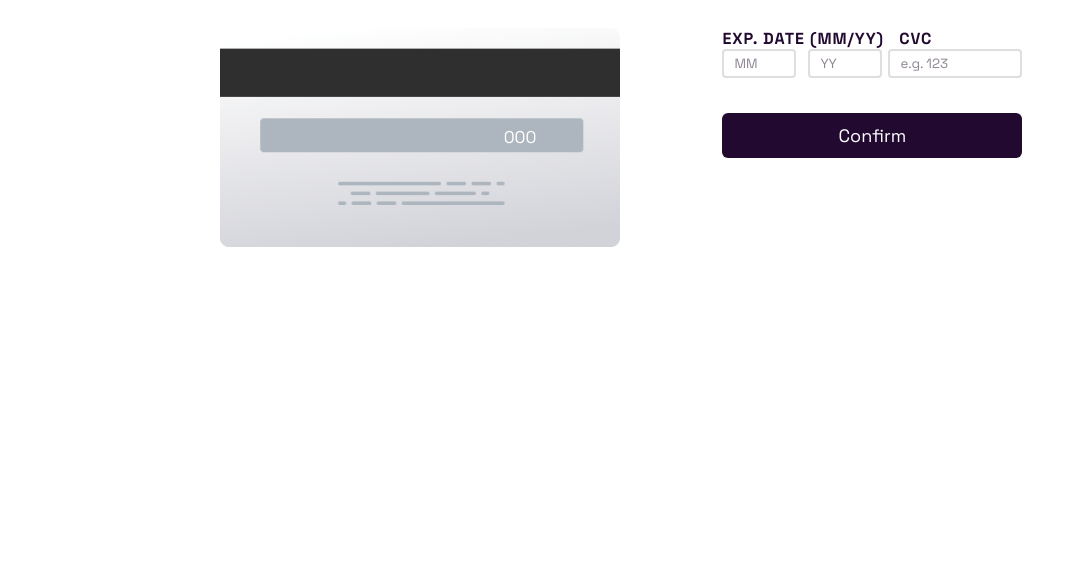
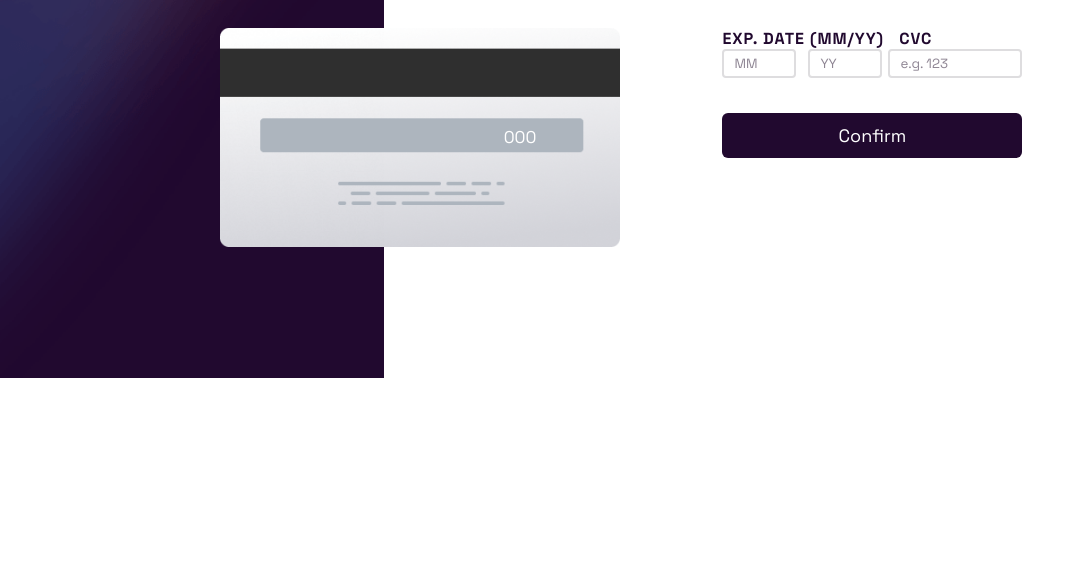
Before and after one commit to joritodev/Interactive-Card-Details-Form-Main, a plain HTML site: page index.html in a window 1280 px wide. Shown: the part 422-1000 px from the top of the page, without its empty margins (0-1085 px from the left). Drawn offline with Linux system fonts and the light colour scheme.

Commit message:
up
error of background-image

```diff
--- a/scss/style.scss
+++ b/scss/style.scss
@@ -38,12 +38,13 @@ body {
 
 .fundo-roxo {
     height: 230px;
-    background-image: url("images/bg-main-mobile.png");
+    background: url("/images/bg-main-mobile.png");
     background-repeat: no-repeat;
     background-size: 100vw 33.33vh;
 
     @media (min-width: 1024px) {
-        background-image: url("images/bg-main-desktop.png");
+        background: url("/images/bg-main-desktop.png");
+        background-repeat: no-repeat;
         width: 33vw;
         height: 100vh;
         background-size: 30vw 100vh;
```
Also changed, not shown: scss/style.css, 1 other file.
